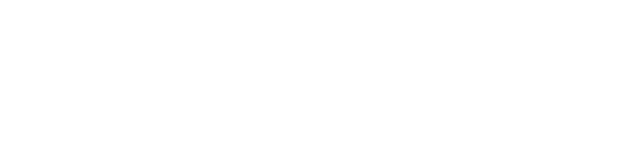
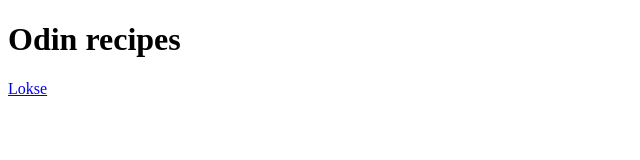
Before and after one commit to patrikkusnir1/odin-recipes, a plain HTML site: page index.html in a window 1280 px wide. Shown: the whole page, without its empty margins (0-640 px from the left). Drawn offline with Linux system fonts and the light colour scheme.

Commit message:
add recipes folder, create new recipe file and make link in homepage to it

```diff
--- a/index.html
+++ b/index.html
@@ -7,6 +7,9 @@
   <title>Recipes</title>
 </head>
 
-<body></body>
+<body>
+  <h1>Odin recipes</h1>
+  <a href="recipes/lokse.html">Lokse</a>
+</body>
 
 </html>
```
Also changed, not shown: recipes/lokse.html (added, +1 -0 lines).
